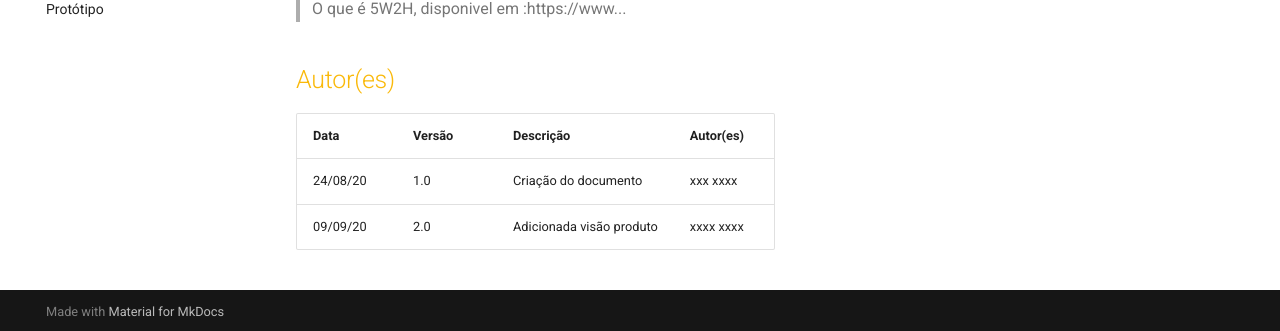
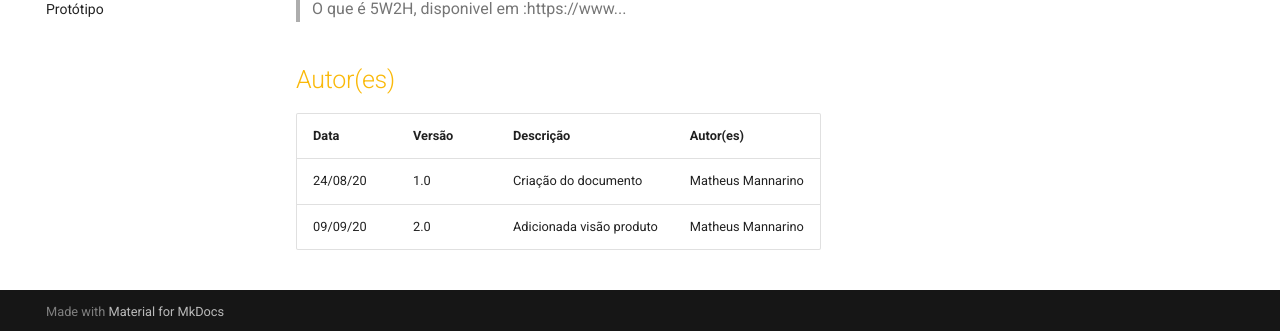
Before and after one commit to Projetos-de-Extensao/PFE_25.2_8003_I, an MkDocs documentation site: the page built from docs/_Design Thinking/5w2h.md, in a window 1280 px wide and 900 px high, scrolled down 1524 px. Shown: the part 566-897 px from the top of the window. Built offline with MkDocs 1.6.1 and Material for MkDocs 9.7.7, drawn with Linux system fonts in a browser that asks for light colours.

Commit message:
update5w2h

```diff
--- a/docs/_Design Thinking/5w2h.md
+++ b/docs/_Design Thinking/5w2h.md
@@ -56,5 +56,5 @@ O 5W2H é um técnica bem simples e de fácil entendimento, sem a necessidade de
 ## Autor(es)
 | Data | Versão | Descrição | Autor(es) |
 | -- | -- | -- | -- |
-| 24/08/20 | 1.0 | Criação do documento | xxx xxxx |
-| 09/09/20 | 2.0 | Adicionada visão produto | xxxx xxxx |
+| 24/08/20 | 1.0 | Criação do documento | Matheus Mannarino |
+| 09/09/20 | 2.0 | Adicionada visão produto | Matheus Mannarino |
```
